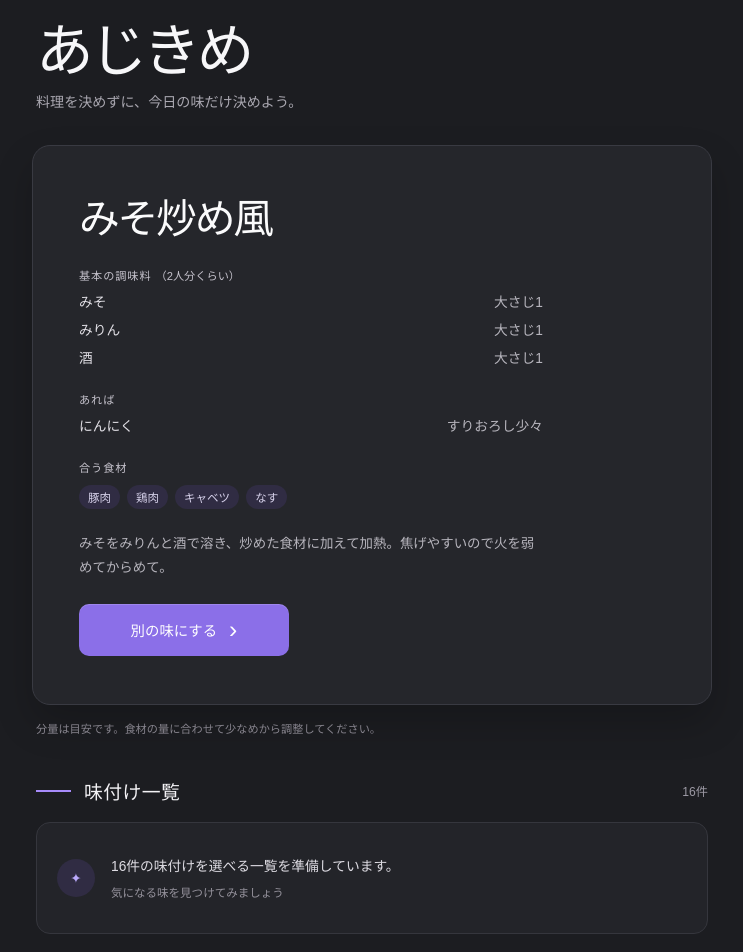
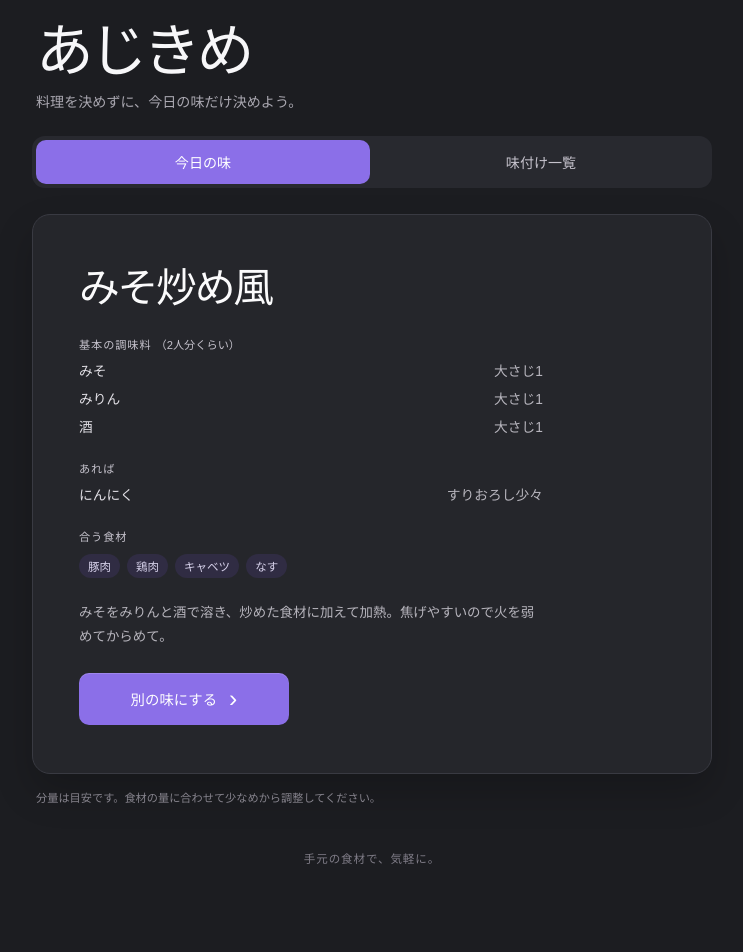
Before and after one commit to shota-hope/ajikime, a React (Vite) app: page / in a window 1280 px wide. Shown: the part 40-992 px from the top of the page, without its empty margins (268-1011 px from the left). After the commit the page ends 944 px from the top, so only its background shows below. Built offline with nearby package versions, Linux system fonts and the light colour scheme.

Commit message:
Add selectable flavoring list

```diff
--- a/src/App.tsx
+++ b/src/App.tsx
@@ -20,9 +20,18 @@ function SeasoningList({ items }: { items: Flavoring['seasonings'] }) {
 
 export function App() {
   const [today, setToday] = useState(() => pickFlavoring(flavorings))
+  const [view, setView] = useState<'home' | 'list'>('home')
+  const [selectedFromList, setSelectedFromList] = useState(false)
 
   const redraw = () => {
     setToday((current) => pickFlavoring(flavorings, current?.name))
+    setSelectedFromList(false)
+  }
+
+  const selectFlavoring = (flavoring: Flavoring) => {
+    setToday(flavoring)
+    setSelectedFromList(true)
+    setView('home')
   }
 
   return (
@@ -32,6 +41,12 @@ export function App() {
         <p className="intro">料理を決めずに、今日の味だけ決めよう。</p>
       </header>
 
+      <nav className="view-switcher" aria-label="画面切り替え">
+        <button type="button" aria-pressed={view === 'home'} onClick={() => setView('home')}>今日の味</button>
+        <button type="button" aria-pressed={view === 'list'} onClick={() => setView('list')}>味付け一覧</button>
+      </nav>
+
+      {view === 'home' ? <>
       <section className="hero-card" aria-labelledby="today-title">
         <div className="hero-card__content">
           {today ? (
@@ -55,7 +70,7 @@ export function App() {
               </div>
               <p className="flavoring-comment">{today.comment}</p>
               <button type="button" className="primary-button" onClick={redraw}>
-                別の味にする <span aria-hidden="true">›</span>
+                {selectedFromList ? 'ランダムに戻る' : '別の味にする'} <span aria-hidden="true">›</span>
               </button>
             </>
           ) : (
@@ -64,7 +79,7 @@ export function App() {
         </div>
       </section>
       <p className="amount-note">分量は目安です。食材の量に合わせて少なめから調整してください。</p>
-
+      </> : (
       <section className="list-section" aria-labelledby="list-title">
         <div className="section-heading">
           <div>
@@ -73,14 +88,23 @@ export function App() {
           </div>
           <span className="count">{flavorings.length}件</span>
         </div>
-        <div className="empty-list">
-          <span className="empty-icon" aria-hidden="true">✦</span>
-          <div>
-            <p>{flavorings.length}件の味付けを選べる一覧を準備しています。</p>
-            <span>気になる味を見つけてみましょう</span>
-          </div>
-        </div>
+        {flavorings.length > 0 ? (
+          <ul className="flavoring-list">
+            {flavorings.map((flavoring) => (
+              <li key={flavoring.name}>
+                <button type="button" onClick={() => selectFlavoring(flavoring)}>
+                  <span className="flavoring-list__content">
+                    <span className="flavoring-list__name">{flavoring.label}</span>
+                    <span className="flavoring-list__seasonings">{flavoring.seasonings.map(({ name }) => seasoningLabels.get(name) ?? name).join('・')}</span>
+                  </span>
+                  <span className="flavoring-list__arrow" aria-hidden="true">›</span>
+                </button>
+              </li>
+            ))}
+          </ul>
+        ) : <p className="placeholder-copy">味付けがまだ登録されていません。</p>}
       </section>
+      )}
 
       <footer>手元の食材で、気軽に。</footer>
     </main>
--- a/src/styles.css
+++ b/src/styles.css
@@ -18,7 +18,7 @@ button { font: inherit; }
   background: #1c1d21;
 }
 
-.app-header { padding: 5px 4px 31px; }
+.app-header { padding: 5px 4px 22px; }
 .eyebrow {
   margin: 0;
   color: #a8a5b0;
@@ -37,6 +37,30 @@ h1 {
   line-height: 1;
 }
 .intro { margin-bottom: 0; color: #aaa8b1; font-size: .88rem; line-height: 1.65; }
+.view-switcher {
+  display: grid;
+  grid-template-columns: repeat(2, minmax(0, 1fr));
+  gap: 4px;
+  margin-bottom: 26px;
+  padding: 4px;
+  border-radius: 13px;
+  background: #28292f;
+}
+.view-switcher button {
+  min-height: 44px;
+  border: 0;
+  border-radius: 10px;
+  color: #c5c2cc;
+  background: transparent;
+  font-size: .88rem;
+  font-weight: 700;
+  cursor: pointer;
+}
+.view-switcher button[aria-pressed="true"] { color: #fff; background: #8b6fe8; }
+.view-switcher button:focus-visible, .primary-button:focus-visible, .flavoring-list button:focus-visible {
+  outline: 2px solid #d4c5ff;
+  outline-offset: 3px;
+}
 
 .hero-card {
   position: relative;
@@ -94,36 +118,32 @@ h1 {
 .primary-button span { font-size: 1.55rem; font-weight: 400; line-height: 0; }
 .amount-note { margin: 15px 4px 0; color: #918e98; font-size: .7rem; line-height: 1.65; }
 
-.list-section { padding: 39px 4px 0; }
+.list-section { padding: 4px 4px 0; }
 .section-heading { display: flex; align-items: center; justify-content: space-between; gap: 12px; }
 .section-heading > div { display: flex; align-items: center; gap: 13px; }
 .section-accent { width: 35px; height: 2px; background: #a78bfa; }
 .section-heading h2 { margin: 0; color: #f3f2f5; font-size: 1.18rem; letter-spacing: .02em; }
 .count { color: #9d9aa5; font-size: .76rem; }
-.empty-list {
+.flavoring-list { display: grid; gap: 10px; margin: 18px 0 0; padding: 0; list-style: none; }
+.flavoring-list button {
   display: flex;
-  min-height: 112px;
+  width: 100%;
+  min-height: 82px;
   align-items: center;
-  gap: 16px;
-  margin-top: 18px;
-  padding: 20px;
-  border: 1px solid #35363d;
-  border-radius: 14px;
-  background: #232429;
+  justify-content: space-between;
+  gap: 12px;
+  padding: 16px 18px;
+  border: 1px solid #393a42;
+  border-radius: 13px;
+  color: inherit;
+  background: #25262b;
+  text-align: left;
+  cursor: pointer;
 }
-.empty-icon {
-  display: grid;
-  width: 38px;
-  height: 38px;
-  flex: 0 0 auto;
-  place-items: center;
-  border-radius: 50%;
-  color: #baa9fb;
-  background: #302c43;
-  font-size: .85rem;
-}
-.empty-list p { margin: 0 0 6px; color: #dedce3; font-size: .86rem; line-height: 1.55; }
-.empty-list div > span { color: #94919b; font-size: .72rem; }
+.flavoring-list__content { display: grid; min-width: 0; gap: 6px; }
+.flavoring-list__name { color: #f4f4f6; font-size: 1rem; font-weight: 700; }
+.flavoring-list__seasonings { color: #aaa8b1; font-size: .78rem; line-height: 1.6; overflow-wrap: anywhere; }
+.flavoring-list__arrow { flex: 0 0 auto; color: #a78bfa; font-size: 1.55rem; line-height: 1; }
 footer { padding-top: 43px; color: #7f7c87; font-size: .72rem; text-align: center; letter-spacing: .08em; }
 
 @media (min-width: 600px) {
```
Also changed, not shown: 2 other files (tests, documents, lock files or other folders).
